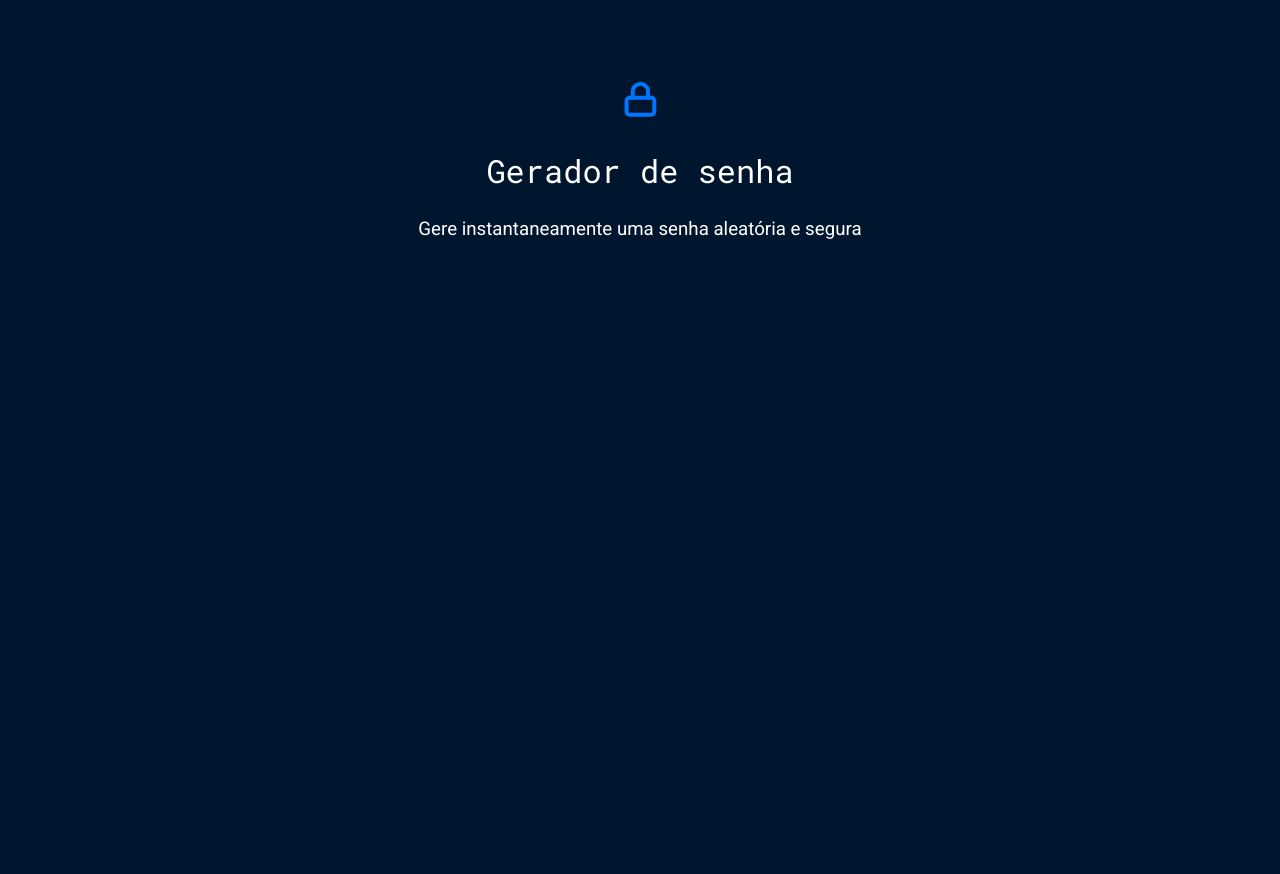
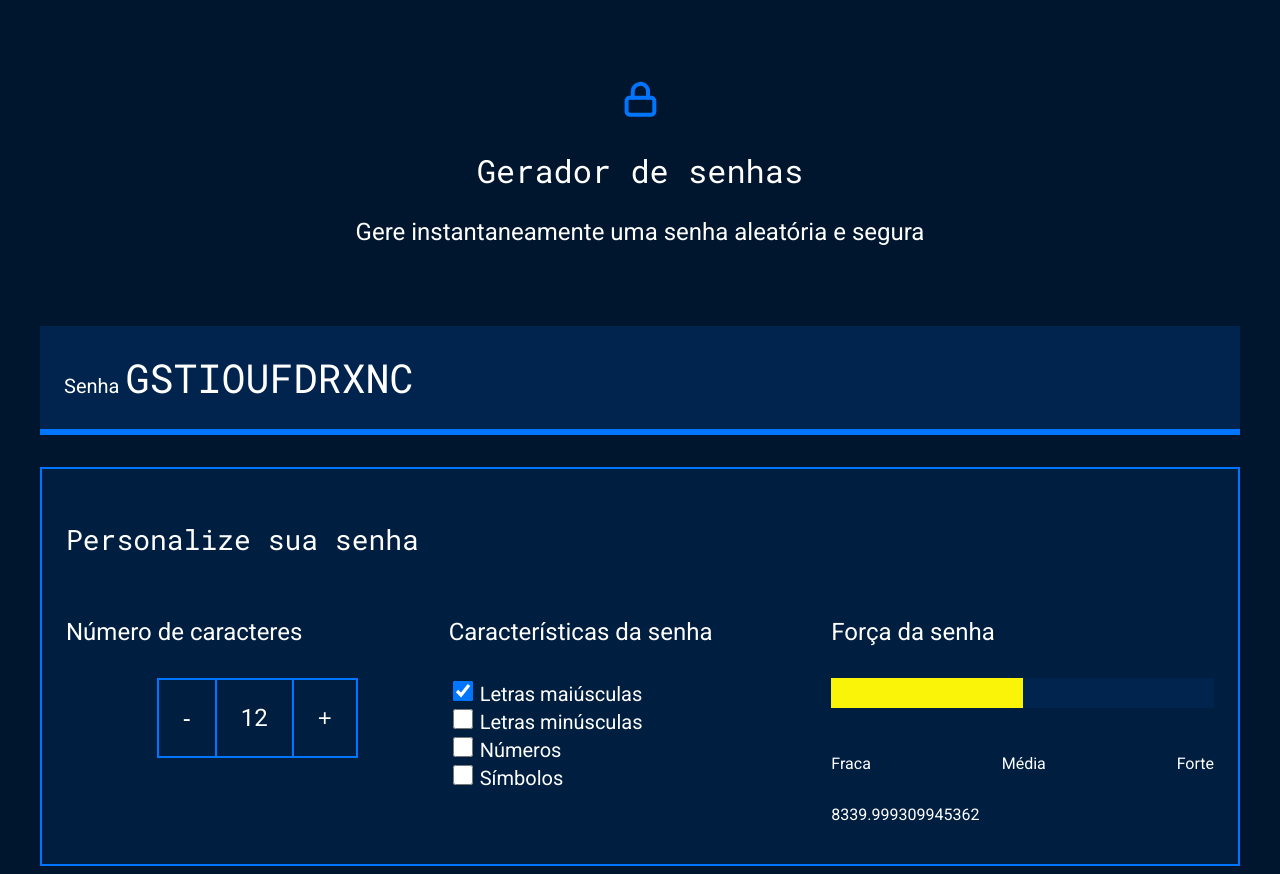
Before and after one commit to tatihdz/site-2-1--trimestre, a plain HTML site: page index.html in a window 1280 px wide. Before the commit the page ends 800 px from the top, so only its background shows below. Drawn offline with Linux system fonts and the light colour scheme.

Commit message:
Add files via upload

```diff
--- a/index.html
+++ b/index.html
@@ -1,18 +1,68 @@
 <!DOCTYPE html>
 <html lang="pt-br">
+
 <head>
     <meta charset="UTF-8">
-    <meta http-equiv="X-UA-Compatible" content="IE=edge">
     <meta name="viewport" content="width=device-width, initial-scale=1.0">
     <title>Gerador de senha</title>
     <link rel="stylesheet" href="style.css">
 </head>
+
 <body>
-    <div class="conteudo-titulo">
-        <img src="unlock (3).svg" alt="cadeado fechado">
-        <h2 class="titulo-principal">Gerador de senha</h2>
-        <h3 class="titullo-secundario">Gere instantaneamente uma senha aleatória e segura</h3>
-     </div>
-
+    <section class="conteudo">
+        <div class="conteudo-titulo">
+            <img src="unlock.svg" alt="cadeado fechado">
+            <h2 class="titulo-principal">Gerador de senhas</h2>
+            <h3 class="titulo-secundario">Gere instantaneamente uma senha aleatória e segura</h3>
+        </div>
+        <div class="conteudo-senha">
+            <label for="senha">Senha</label>
+            <input name="senha" type="text" id="campo-senha" readonly>
+        </div>
+        <div class="parametro">
+            <h3 class="parametro-titulo">Personalize sua senha</h3>
+            <div class="parametro-coluna__senha">
+                <div class="parametro-senha">
+                    <h4 class="parametro-senha__titulo">Número de caracteres</h4>
+                    <div class="parametro-senha-botoes">
+                        <button class="parametro-senha__botao">-</button>
+                        <p class="parametro-senha__texto">12</p>
+                        <button class="parametro-senha__botao">+</button>
+                    </div>
+                </div>
+                <div class="parametro-senha">
+                    <h4 class="parametro-senha__titulo">Características da senha</h4>
+                    <div class="parametro-senha-checkbox">
+                        <input name="maiusculo" type="checkbox" class="checkbox" checked>
+                        <label for="maiusculo">Letras maiúsculas</label>
+                    </div>
+                    <div class="parametro-senha-checkbox">
+                        <input name="minusculo" type="checkbox" class="checkbox">
+                        <label for="minusculo">Letras minúsculas</label>
+                    </div>
+                    <div class="parametro-senha-checkbox">
+                        <input name="numero" type="checkbox" class="checkbox">
+                        <label for="numero">Números</label>
+                    </div>
+                    <div class="parametro-senha-checkbox">
+                        <input name="simbolo" type="checkbox" class="checkbox">
+                        <label for="simbolo">Símbolos</label>
+                    </div>
+                </div>
+                <div class="parametro-senha">
+                    <h4 class="parametro-senha__titulo">Força da senha</h4>
+                    <div class="barra"></div>
+                    <div class="forca fraca"></div>
+                    <div class="parametro-senha-textos">
+                        <p>Fraca</p>
+                        <p>Média</p>
+                        <p>Forte</p>
+                    </div>
+                    <p class="entropia"></p>
+                </div>
+            </div>
+        </div>
+    </section>
+    <script src="main.js"></script>
 </body>
 </html>
--- /dev/null
+++ b/main.js
@@ -0,0 +1,77 @@
+const numeroSenha = document.querySelector('.parametro-senha__texto');
+let tamanhoSenha = 12;
+numeroSenha.textContent = tamanhoSenha;
+const letrasMaiusculas = 'ABCDEFGHIJKLMNOPQRSTUVXYWZ';
+const letrasMinusculas = 'abcdefghijklmnopqrstuvxywz';
+const numeros = '0123456789';
+const simbolos = '!@%*?';
+const botoes = document.querySelectorAll('.parametro-senha__botao');
+const campoSenha = document.querySelector('#campo-senha');
+const checkbox = document.querySelectorAll('.checkbox');
+const forcaSenha = document.querySelector('.forca');
+
+botoes[0].onclick = diminuiTamanho;
+botoes[1].onclick = aumentaTamanho;
+
+function diminuiTamanho() {
+    if (tamanhoSenha > 1) {
+        // tamanhoSenha = tamanhoSenha-1;
+        tamanhoSenha--;
+    }
+    numeroSenha.textContent = tamanhoSenha;
+    geraSenha();
+}
+function aumentaTamanho() {
+    if (tamanhoSenha < 20) {
+        // tamanhoSenha = tamanhoSenha+1;
+        tamanhoSenha++;
+    }
+    numeroSenha.textContent = tamanhoSenha;
+    geraSenha();
+}
+
+for (i = 0; i < checkbox.length; i++) {
+    checkbox[i].onclick = geraSenha;
+}
+
+geraSenha();
+
+function geraSenha() {
+    let alfabeto = '';
+    if (checkbox[0].checked) {
+        alfabeto = alfabeto + letrasMaiusculas;
+    }
+    if (checkbox[1].checked) {
+        alfabeto = alfabeto + letrasMinusculas;
+    }
+    if (checkbox[2].checked) {
+        alfabeto = alfabeto + numeros;
+    }
+    if (checkbox[3].checked) {
+        alfabeto = alfabeto + simbolos;
+    }
+    let senha = '';
+    for (let i = 0; i < tamanhoSenha; i++) {
+        let numeroAleatorio = Math.random() * alfabeto.length;
+        numeroAleatorio = Math.floor(numeroAleatorio);
+        senha = senha + alfabeto[numeroAleatorio];
+    }
+    campoSenha.value = senha;
+    classificaSenha(alfabeto.length);
+
+}
+
+function classificaSenha(tamanhoAlfabeto){
+    let entropia = tamanhoSenha * Math.log2(tamanhoAlfabeto);
+    console.log(entropia);
+    forcaSenha.classList.remove('fraca','media','forte');
+    if (entropia > 57){
+        forcaSenha.classList.add('forte');
+    } else if (entropia > 35 && entropia < 57 ) {
+        forcaSenha.classList.add('media');
+    } else if (entropia <= 35){
+        forcaSenha.classList.add('fraca');
+    }
+    const valorEntropia = document.querySelector('.entropia');
+    valorEntropia.textContent = 2**Math.floor(entropia)/(100e6*60*60*24);
+}
--- a/style.css
+++ b/style.css
@@ -1,13 +1,13 @@
 @import url('https://fonts.googleapis.com/css2?family=Roboto&family=Roboto+Mono&display=swap');
+
 :root{
     --branco: white;
-    --cor-de-fundo:#00162E;
+    --cor-de-fundo: #00162E;
     --fundo-senha: #00244D;
     --fundo-texto: #001E40;
     --borda: #0075FF;
-    --roboto: 'Roboto' , sans-serif;
-    --roboto-mono: 'Roboto Mono' , monospace;
-
+    --roboto: 'Roboto', sans-serif;
+    --roboto-mono: 'Roboto Mono', monospace;
 }
 
 *{
@@ -33,3 +33,120 @@ body{
     text-align: center;
     margin-top: 80px;
 }
+
+.conteudo-senha{
+    margin-top: 80px;
+    background: var(--fundo-senha);
+    padding: 24px;
+    border-bottom: 6px solid var(--borda);
+}
+
+#campo-senha{
+    background-color: var(--fundo-senha);
+    border: none;
+    color: var(--branco);
+    font-family: var(--roboto-mono);
+    font-size: 40px;
+    width: 70%;
+}
+
+#campo-senha:focus{
+    outline: none;
+}
+
+.conteudo{
+    max-width: 1200px;
+    margin: 0 auto;
+}
+
+.parametro{
+    background-color: var(--fundo-texto);
+    border: 2px solid var(--borda);
+    margin-top: 32px;
+    padding: 24px;
+}
+
+.parametro-titulo{
+    font-family: var(--roboto-mono);
+    font-size: 28px;
+}
+
+.parametro-senha__titulo{
+    font-size:24px;
+}
+
+.parametro-coluna__senha{
+    display: flex;
+    flex-direction: column;
+    justify-content: center;
+}
+.parametro-senha{
+    width: 50%;
+    margin: 0 auto;
+}
+
+.parametro-senha-botoes{
+    display: flex;
+    justify-content: center;
+}
+
+.parametro-senha__botao{
+    background-color: var(--fundo-texto);
+    color: var(--branco);
+    border: 2px solid var(--borda);
+    padding: 24px;
+    font-size: 24px;
+    cursor: pointer;
+}
+.parametro-senha__texto{
+    padding: 24px;
+    border-top: 2px solid var(--borda);
+    border-bottom: 2px solid var(--borda);
+    margin: 0;
+    font-size: 24px;
+}
+
+label{
+    font-size: 20px;
+}
+
+.checkbox{
+    width: 20px;
+    height: 20px;
+    cursor: pointer;
+}
+
+.barra{
+    background-color: var(--fundo-senha);
+    height: 30px;
+    width: 100%;
+}
+.forca{
+    height: 30px;
+    position: relative;
+    bottom: 30px;
+}
+.fraca{
+    width: 25%;
+    background-color: #E71B32;
+}
+.media{
+    background-color: #FAF408;
+    width: 50%;
+}
+.forte{
+    background-color: #00FF85;
+    width: 100%;
+}
+
+.parametro-senha-textos{
+    display: flex;
+    justify-content: space-between;
+}
+
+
+@media screen and (min-width: 768px) {
+    .parametro-coluna__senha{
+        flex-direction: row;
+    }
+}
```
Also changed, not shown: unlock.svg (added).
